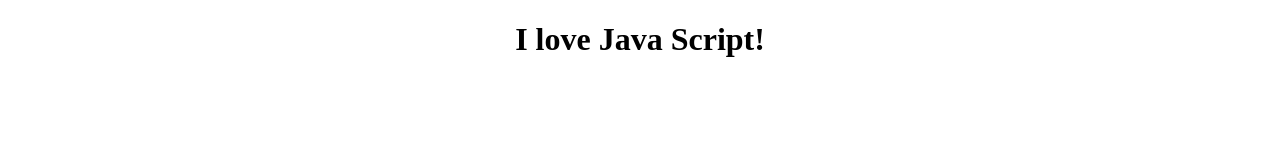
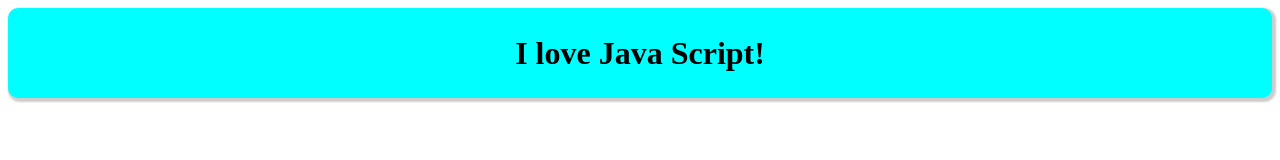
Before and after one commit to sd13666/Grom_Code_Basic, a plain HTML site: page index.html in a window 1280 px wide. Drawn offline with Linux system fonts and the light colour scheme.

Commit message:
first lessons on GromCode

```diff
--- a/index.html
+++ b/index.html
@@ -7,7 +7,9 @@
   <title>Java_Script from Grom_Code</title>
 </head>
 <body>
-  <h1 class="title">I love Java Script!</h1>
+  <div class="title">
+    <h1 class="main_title">I love Java Script!</h1>
+  </div>
   <script src="./JavaScript/main.js"></script>
 </body>
 </html>
--- a/style.css
+++ b/style.css
@@ -5,5 +5,17 @@
   background-color: rgb(206, 255, 255)
 }
 .title {
+  position: relative;
+  display: flex;
+  flex-direction: column;
+  justify-content: center;
+  height: 50px;
+  margin-bottom: 50px;
+  padding: 20px 20px;
+  border-radius: 10px;
+  background-color: aqua;
+  box-shadow: 2px 2px 2px 2px rgba(0,0,0,0.2);
+}
+.main_title {
   text-align: center;
 }
```
Also changed, not shown: JavaScript/main.js (+166 -1 lines).
